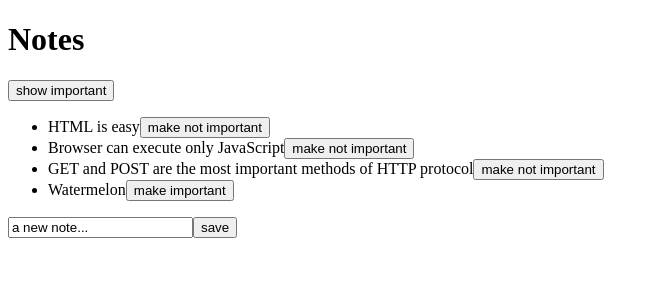
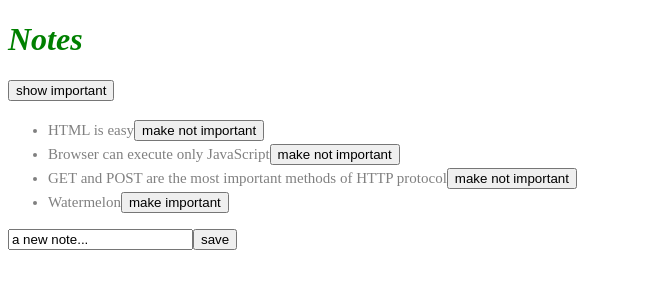
Before and after one commit to sRaina3/FullStackProject, a React (Create React App) app in the folder part2/course/: page / in a window 1280 px wide. Shown: the top 300 px of the page, without its empty margins (0-659 px from the left). Built offline with nearby package versions, Linux system fonts and the light colour scheme; data requests are answered from the project's data file.

Commit message:
simple css

```diff
--- a/part2/course/src/components/Note.js
+++ b/part2/course/src/components/Note.js
@@ -3,7 +3,7 @@
     ? 'make not important' : 'make important'
 
   return (
-    <li>
+    <li className='note'>
       {note.content}
       <button onClick={toggleImportance}>{label}</button>
     </li>
--- a/part2/course/src/index.css
+++ b/part2/course/src/index.css
@@ -1,13 +1,10 @@
-body {
-  margin: 0;
-  font-family: -apple-system, BlinkMacSystemFont, 'Segoe UI', 'Roboto', 'Oxygen',
-    'Ubuntu', 'Cantarell', 'Fira Sans', 'Droid Sans', 'Helvetica Neue',
-    sans-serif;
-  -webkit-font-smoothing: antialiased;
-  -moz-osx-font-smoothing: grayscale;
+h1 {
+  color: green;
+  font-style: italic;
 }
 
-code {
-  font-family: source-code-pro, Menlo, Monaco, Consolas, 'Courier New',
-    monospace;
+.note {
+  color: grey;
+  padding-top: 3px;
+  font-size: 15px
 }
--- a/part2/course/src/index.js
+++ b/part2/course/src/index.js
@@ -2,5 +2,6 @@
 import ReactDOM from 'react-dom/client'
 
 import App from './App'
+import './index.css'
 
 ReactDOM.createRoot(document.getElementById('root')).render(<App />)
```
